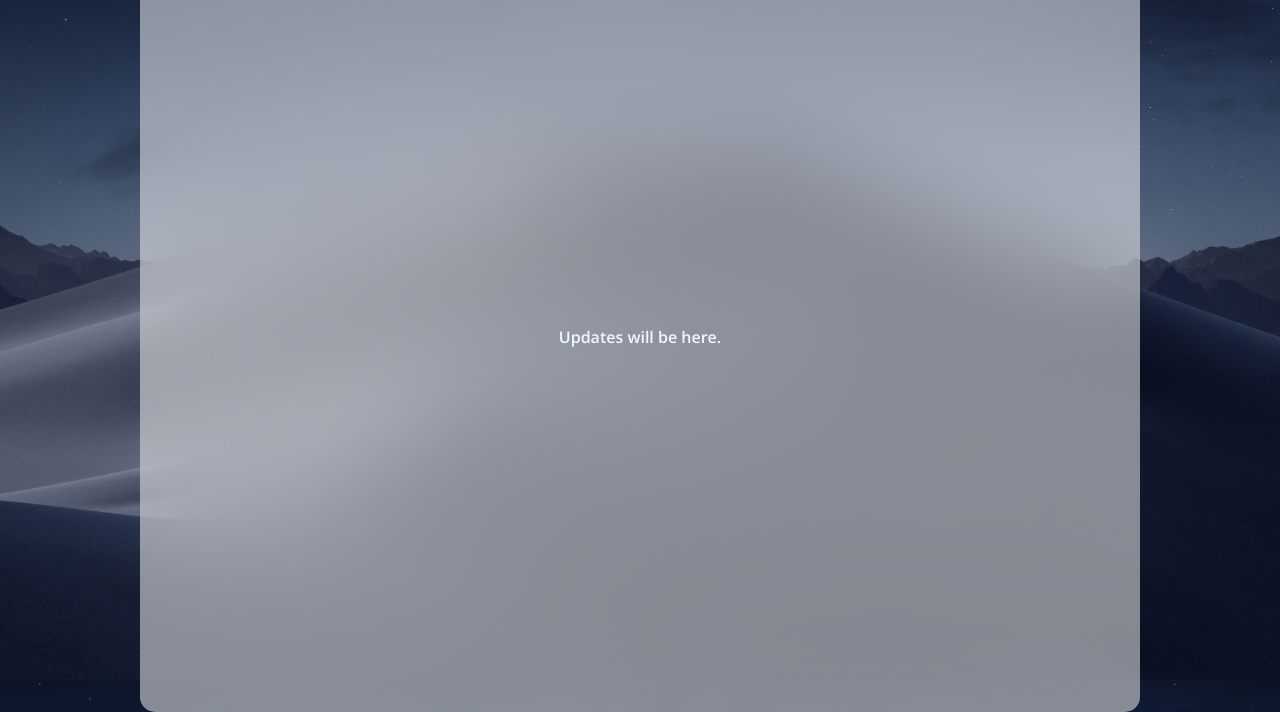
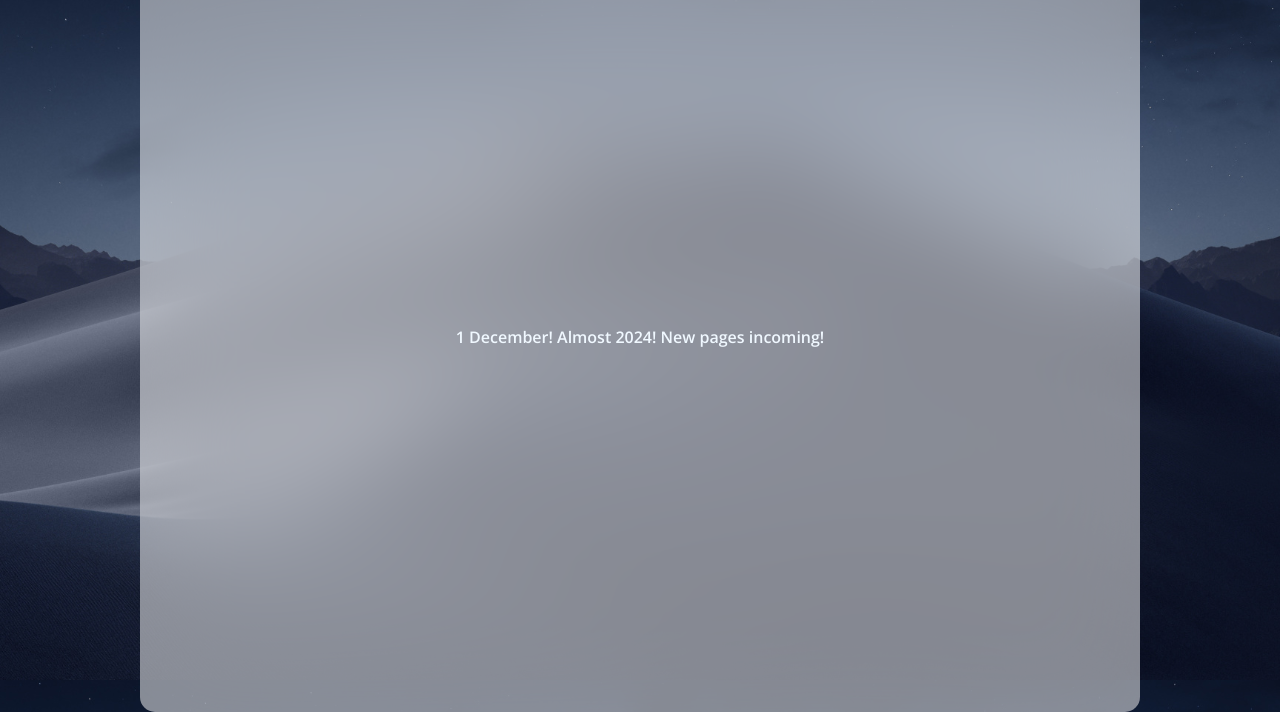
Before and after one commit to SergeiTregub/SergeiTregub.github.io, a plain HTML site: page index.html in a window 1280 px wide. Shown: the part 120-832 px from the top of the page. Drawn offline with nearby package versions, Linux system fonts and the light colour scheme.

Commit message:
Update index.html

```diff
--- a/index.html
+++ b/index.html
@@ -54,7 +54,7 @@
         </div>
 
         <div class="window__content">
-            <p>Updates will be here.</p>
+            <p>1 December! Almost 2024! New pages incoming!</p>
         </div>
     </div>
 </body>
```
